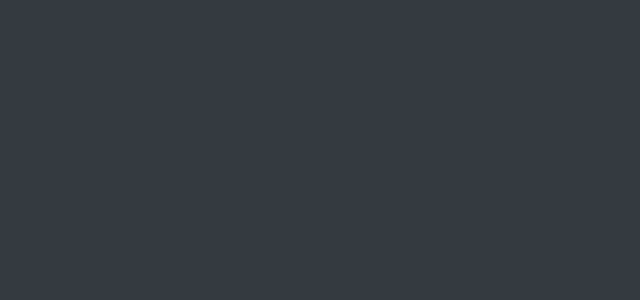
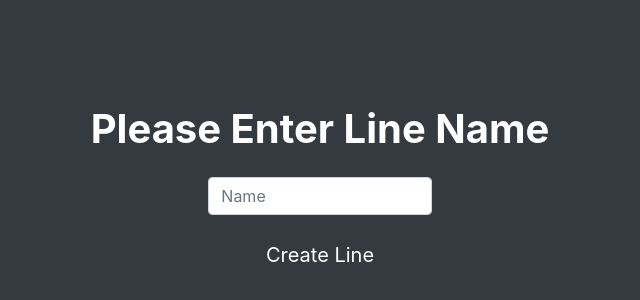
Before and after one commit to noehoro/NextInLine, a React (Create React App) app in the folder FrontEnd/: page /start in a window 1280 px wide. Shown: the part 208-508 px from the top of the page, without its empty margins (320-960 px from the left). Built offline with nearby package versions, Linux system fonts and the light colour scheme.

Commit message:
front end stuff

```diff
--- a/FrontEnd/package.json
+++ b/FrontEnd/package.json
@@ -6,6 +6,7 @@
     "@testing-library/jest-dom": "^5.11.5",
     "@testing-library/react": "^11.1.1",
     "@testing-library/user-event": "^12.2.0",
+    "axios": "^0.21.0",
     "bootstrap": "^4.5.3",
     "react": "^17.0.1",
     "react-bootstrap": "^1.4.0",
--- a/FrontEnd/src/App.jsx
+++ b/FrontEnd/src/App.jsx
@@ -5,6 +5,7 @@ import { Page2 } from "./components/page2";
 import Landing from "./components/Landing";
 import "bootstrap/dist/css/bootstrap.min.css";
 import { Start } from "./components/Start";
+import { Line } from "./components/Line";
 
 
 function App() {
@@ -15,6 +16,7 @@ function App() {
           <Switch>
             <Route exact path="/" component={Landing} />
             <Route exact path="/start" component={Start} />
+            <Route exact path="/line" component={Line} />
             <Route path="/page1">
               <Page1 />
             </Route>
--- a/FrontEnd/src/components/Landing.jsx
+++ b/FrontEnd/src/components/Landing.jsx
@@ -1,22 +1,28 @@
 import React from "react";
 import logo from "../Images/logo.png";
-import { Link, withRouter } from "react-router-dom";
+import { withRouter } from "react-router-dom";
 import { Button } from "react-bootstrap";
 
 const Landing = ({ history }) => {
+  const buttonClick = (e) => {
+    e.preventDefault();
+    history.push("/start");
+  };
   return (
     <div className="container">
-      <div className="jumbotron mt-5 bg-dark">
+      <div className="jumbotron bg-dark">
         <div className="col-sm-8 mx-auto text-center">
           <img src={logo} alt="Logo" />
           <ul className="list-group list-group-flush mt-4">
             <div className="row">
               <div className="col-sm-2"></div>
-              <Link to="/start" className="col-sm-8">
-                <Button className="w-100 h-100" variant="success">
-                  Start Line
-                </Button>
-              </Link>
+              <Button
+                className="col-sm-8"
+                variant="success"
+                onClick={buttonClick}
+              >
+                Start Line
+              </Button>
               <div className="col-sm-2"></div>
             </div>
           </ul>
--- /dev/null
+++ b/FrontEnd/src/components/Line.jsx
@@ -0,0 +1,11 @@
+import React from "react";
+
+export const Line = () => {
+  const name = localStorage.getItem("lineCode");
+  return (
+    <>
+      <div>Your line's name is {localStorage.getItem("lineName")}</div>
+      <div>Your line's code is: {name}</div>{" "}
+    </>
+  );
+};
--- a/FrontEnd/src/components/Start.jsx
+++ b/FrontEnd/src/components/Start.jsx
@@ -1,9 +1,45 @@
-import React from 'react'
+import React, { useState } from "react";
+import axios from "axios";
 
-export const Start = () => {
-    return (
-        <div>
+export const Start = ({ history }) => {
+  const [name, setName] = useState("");
 
-        </div>
-    )
-}
+  const onSubmit = async (e) => {
+    e.preventDefault();
+
+
+    localStorage.setItem("lineName", name);
+    axios
+      .post("https://next-in-line-rpi.herokuapp.com/createline", { name: name })
+      .then((response) => {
+        localStorage.setItem("lineCode", response.data.code);
+        history.push("/line");
+      });
+  };
+
+  const onChangeName = (e) => {
+    setName(e.target.value);
+  };
+
+  return (
+    <form noValidate onSubmit={onSubmit} className="w-50">
+      <h1 className="font-weight-normal mb-4">
+        <b>Please Enter Line Name</b>
+      </h1>
+      <div className="form-group mt-4 row">
+        <div className="col-sm-4"></div>
+        <input
+          type="text"
+          className="form-control col-sm-4"
+          name="name"
+          placeholder="Name"
+          value={name}
+          onChange={onChangeName}
+        />
+      </div>
+      <button type="submit" className="btn btn-lg btn-dark btn-block">
+        Create Line
+      </button>
+    </form>
+  );
+};
```
Also changed, not shown: 1 other file (tests, documents, lock files or other folders).
